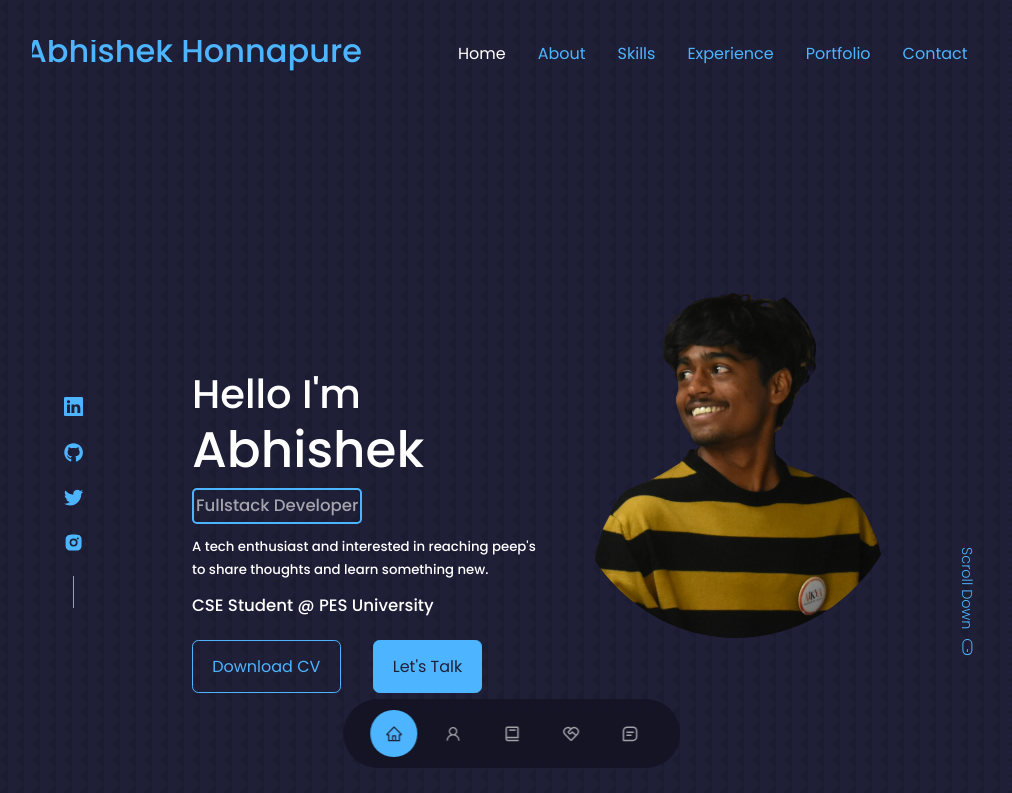
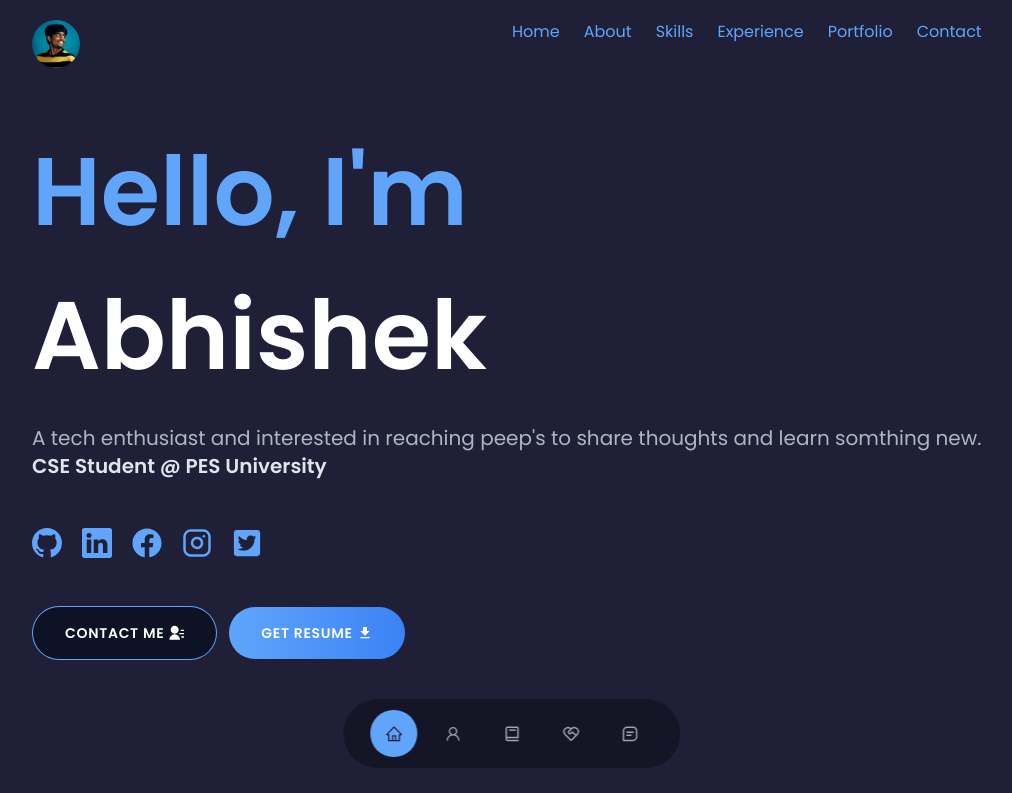
Before and after one commit to its-abhishek/AbhishekHonnapure, a React (Create React App) app: page / in a window 1280 px wide. Shown: the top 793 px of the page, without its empty margins (128-1140 px from the left). Built offline with nearby package versions, Linux system fonts and the light colour scheme.

Commit message:
feat: major changes

```diff
--- a/package.json
+++ b/package.json
@@ -43,5 +43,8 @@
       "last 1 firefox version",
       "last 1 safari version"
     ]
+  },
+  "devDependencies": {
+    "tailwindcss": "^3.4.4"
   }
 }
--- a/src/App.jsx
+++ b/src/App.jsx
@@ -1,18 +1,47 @@
-import React from 'react'
-import Header from './components/header/Header'
-import Nav from './components/nav/Nav'
-import About from './components/about/About'
-import Experience from './components/skills/Skills'
-import Services from './components/education/Education'
-import Portfolio from './components/portfolio/Portfolio'
-// import Events from './components/events/Events'
-import Contact from './components/contact/Contact'
-import Footer from './components/footer/Footer'
+import { useState, useEffect } from "react";
+import Header from "./components/header/Header";
+import Nav from "./components/nav/Nav";
+import About from "./components/about/About";
+import Experience from "./components/skills/Skills";
+import Services from "./components/education/Education";
+import Portfolio from "./components/portfolio/Portfolio";
+import Contact from "./components/contact/Contact";
+import Footer from "./components/footer/Footer";
 
 const App = () => {
+  const [currentPath, setCurrentPath] = useState(window.location.pathname);
+  console.log(currentPath)
+
+  const scrollToSection = (path, id, event) => {
+    event.preventDefault();
+    const section = document.getElementById(id);
+    if (section) {
+      if (id === "home") {
+        window.scrollTo({ top: 0, behavior: "smooth" });
+      } else {
+        section.scrollIntoView({ behavior: "smooth" });
+      }
+      window.history.pushState(null, "", path);
+      setCurrentPath(path);
+    }
+  };
+
+  useEffect(() => {
+    const handlePopState = () => {
+      setCurrentPath(window.location.pathname);
+    };
+
+    window.addEventListener("popstate", handlePopState);
+
+    return () => {
+      window.removeEventListener("popstate", handlePopState);
+    };
+  }, []);
+
   return (
     <>
       <Header />
+      {/* {currentPath !== "/" && currentPath !== "/home" && <Nav />} */}
       <Nav />
       <About />
       <Experience />
@@ -20,9 +49,9 @@ const App = () => {
       <Portfolio />
       {/* <Events /> */}
       <Contact />
-        <Footer />
+      <Footer currentPath={currentPath} scrollToSection={scrollToSection} />
     </>
-  )
-}
+  );
+};
 
-export default App
+export default App;
--- a/src/components/education/Education.jsx
+++ b/src/components/education/Education.jsx
@@ -7,7 +7,7 @@ import { HiBookOpen, HiOutlineBadgeCheck } from "react-icons/hi"
 
 const Services = () => {
   return (
-    <section id="services">
+    <section id="experience">
       <h5 data-aos="fade-down">My Qualifications & Experience</h5>
       <h2 data-aos="fade-down">Experience</h2>
 
--- a/src/components/header/Header.jsx
+++ b/src/components/header/Header.jsx
@@ -1,73 +1,14 @@
 import React from "react";
-import CTA from "./CTA";
 import "./header.css";
-import ME from "../../assets/me.png";
-import HeaderSocials from "./HeaderSocials";
-import { BsMouse } from "react-icons/bs";
+import HeaderLayput from "./HeaderLayput";
+import Navbar from "./Navbar";
 
 const Header = () => {
   return (
-    <header>
-      <div data-aos="zoom-in-down" className="container header__container">
-        <div className="header__navbar">
-          <ul className="permalinks">
-            <div className="header__main">
-              <h1>Abhishek Honnapure</h1>
-            </div>
-            <li>
-              <a href="#" className="active-link">
-                Home
-              </a>
-            </li>
-            <li>
-              <a href="#about">About</a>
-            </li>
-            <li>
-              <a href="#experience">Skills</a>
-            </li>
-            <li>
-              <a href="#services">Experience</a>
-            </li>
-            <li>
-              <a href="#portfolio">Portfolio</a>
-            </li>
-{/*             <li>
-              <a href="#testimonials">Awards</a>
-            </li> */}
-            <li>
-              <a href="#contact">Contact</a>
-            </li>
-          </ul>
-        </div>
-        <div className="header__container-text1">
-          <h1>Hello I'm</h1>
-        </div>
-        <div className="header__container-text2">
-          <h1>Abhishek</h1>
-        </div>
-        <div className="header__container-text3"> {/*data-aos="zoom-in-up"*/}
-          <h5 className="text-light" style={{ border: "2px solid #4db5ff", borderRadius: "5px", padding: "2px" }} >Fullstack Developer</h5>
-        </div>
-        <div className="header__container-text4">
-          <h5>
-            A tech enthusiast and interested in reaching peep's<br></br> to
-            share thoughts and learn something new.
-          </h5>
-        </div>
-        <div className="header__container-text5">
-          <h5>CSE Student @ PES University</h5>
-        </div>
-        <CTA />
-        <HeaderSocials />
-        <div className="me">
-          <img src={ME} alt="me" />
-        </div>
-        <a href="#contact" className="scroll__down">
-          Scroll Down
-          <BsMouse className="mouse__down" />
-        </a>
-      </div>
-    </header>
+    <div className="container">
+      <Navbar/>
+      <HeaderLayput/>
+    </div>
   );
 };
 
--- /dev/null
+++ b/src/components/header/HeaderLayput.jsx
@@ -0,0 +1,111 @@
+import React from "react";
+import { TypeAnimation } from "react-type-animation";
+import { personalData } from "../utils/data/personal-data";
+import { motion } from "framer-motion";
+import { BsGithub, BsLinkedin } from "react-icons/bs";
+import { FaFacebook, FaTwitterSquare } from "react-icons/fa";
+import { MdDownload } from "react-icons/md";
+import { RiContactsFill } from "react-icons/ri";
+import { FiInstagram } from 'react-icons/fi'
+
+const HeaderLayput = () => {
+  return (
+    <div className="grid grid-cols-1 sm:grid-cols-12 md:mt-8">
+      <motion.div
+        initial={{ opacity: 0, scale: 0.5 }}
+        animate={{ opacity: 1, scale: 1 }}
+        transition={{ duration: 0.5 }}
+        className="col-span-12 place-self-center text-center sm:text-left justify-self-start"
+      >
+        <div className="text-white mb-4 text-4xl sm:text-5xl lg:text-8xl lg:leading-normal font-extrabold">
+          <span className="text-transparent bg-clip-text bg-gradient-to-r from-primary-400 to-secondary-400">
+            Hello, I&apos;m{" "}
+          </span>
+          <br></br>
+          <TypeAnimation
+            sequence={[
+              "Abhishek",
+              1000,
+              "Web Developer",
+              1000,
+              "Programmer",
+              1000,
+            ]}
+            wrapper="span"
+            speed={50}
+            repeat={Infinity}
+          />
+        </div>
+        <p className="text-[#ADB7BE] text-base sm:text-lg mb-6 lg:text-xl">
+          A tech enthusiast and interested in reaching peep&apos;s to share
+          thoughts and learn somthing new.
+          <br />
+          <span className="text-[#dde6ec] font-bold">
+            {" "}
+            CSE Student @ PES University
+          </span>
+        </p>
+        <div className="my-12 flex items-center gap-5">
+          <a
+            href={personalData.github}
+            target="_blank"
+            className="transition-all text-secondary-400 hover:scale-125 duration-300"
+          >
+            <BsGithub size={30} />
+          </a>
+          <a
+            href={personalData.linkedIn}
+            target="_blank"
+            className="transition-all text-secondary-400 hover:scale-125 duration-300"
+          >
+            <BsLinkedin size={30} />
+          </a>
+          <alert
+            href={personalData.facebook}
+            target="_blank"
+            className="transition-all text-secondary-400 hover:scale-125 duration-300"
+          >
+            <FaFacebook size={30} />
+          </alert>
+          <a
+            href={personalData.instagram}
+            target="_blank"
+            className="transition-all text-secondary-400 hover:scale-125 duration-300"
+          >
+            <FiInstagram size={30} />
+          </a>
+          <a
+            href={personalData.twitter}
+            target="_blank"
+            className="transition-all text-secondary-400 hover:scale-125 duration-300"
+          >
+            <FaTwitterSquare size={30} />
+          </a>
+        </div>
+        <div className="flex items-center gap-3">
+          <a
+            href="#contact"
+            className="bg-gradient-to-r to-primary-400 from-secondary-400 p-[1px] rounded-full transition-all duration-300 hover:from-primary-500 hover:to-secondary-600"
+          >
+            <button className="px-3 text-xs md:px-8 py-3 md:py-4 bg-[#0d1224] rounded-full border-none text-center md:text-sm font-medium uppercase tracking-wider text-[#ffff] no-underline transition-all duration-200 ease-out  md:font-semibold flex items-center gap-1 hover:gap-3">
+              <span>Contact me</span>
+              <RiContactsFill size={16} />
+            </button>
+          </a>
+
+          <a
+            target="_blank"
+            className="flex items-center gap-1 hover:gap-3 rounded-full bg-gradient-to-r from-primary-400 to-secondary-500 px-3 md:px-8 py-3 md:py-4 text-center text-xs md:text-sm font-medium uppercase tracking-wider text-white no-underline transition-all duration-200 ease-out hover:text-white hover:no-underline md:font-semibold"
+            role="button"
+            href={personalData.resume}
+          >
+            <span>Get Resume</span>
+            <MdDownload size={16} />
+          </a>
+        </div>
+      </motion.div>
+    </div>
+  );
+};
+
+export default HeaderLayput;
--- /dev/null
+++ b/src/components/header/Navbar.jsx
@@ -0,0 +1,36 @@
+import React from "react";
+import { links } from "../utils/data/NavigationData";
+import logo from "../../assets/me-about.jpg";
+
+const Navbar = ({ currentPath, scrollToSection }) => {
+  return (
+    <div className="hidden md:block py-5">
+      <div className="grid grid-cols-2">
+        <div>
+          <a href="/">
+            <img src={logo} className="w-12 h-12 rounded-full" alt="Logo"></img>
+          </a>
+        </div>
+        <div>
+          <ul className="flex items-center flex-row gap-6 text-base">
+            {links.map((link) => (
+              <li key={link.id}>
+                <a
+                  href={link.path}
+                  className={`${
+                    currentPath === link.path ? "text-white" : ""
+                  } transition duration-300 ease-in-out hover:text-white`}
+                  onClick={(e) => scrollToSection(link.path, link.id, e)}
+                >
+                  {link.label}
+                </a>
+              </li>
+            ))}
+          </ul>
+        </div>
+      </div>
+    </div>
+  );
+};
+
+export default Navbar;
--- /dev/null
+++ b/src/components/utils/data/NavigationData.js
@@ -0,0 +1,8 @@
+export const links = [
+  { label: "Home", path: "/", id: "home" },
+  { label: "About", path: "/about", id: "about" },
+  { label: "Skills", path: "/skills", id: "skills" },
+  { label: "Experience", path: "/experience", id: "experience" },
+  { label: "Portfolio", path: "/portfolio", id: "portfolio" },
+  { label: "Contact", path: "/contact", id: "contact" },
+];
--- /dev/null
+++ b/src/components/utils/data/personal-data.js
@@ -0,0 +1,13 @@
+export const personalData = {
+  email: 'abhihonnapure@gmail.com',
+  phone: '+91 9019833847',
+  address: 'Bengaluru, Karnataka, India - 560100',
+  github: 'https://github.com/its-abhishek',
+  facebook: 'https://www.facebook.com/abhi.honnapure',
+  linkedIn: 'https://www.linkedin.com/in/abhishek-honnapure-547636232/',
+  twitter: 'https://twitter.com/AbhishekHonnap4',
+  instagram: 'https://www.instagram.com/abhishek_honnapure/',
+  leetcode: "https://leetcode.com/said3812/",
+  devUsername: "itsabhishek",
+  resume: "/Abhishek_Honnapure.pdf"
+}
--- a/src/index.css
+++ b/src/index.css
@@ -1,4 +1,7 @@
 @import url('https://fonts.googleapis.com/css2?family=Poppins:wght@300;400;500;600&display=swap');
+@tailwind base;
+@tailwind components;
+@tailwind utilities;
 
 * {
     margin: 0;
@@ -13,7 +16,7 @@
 :root {
     --color-bg: #1f1f38;
     --color-bg-variant: #2c2c6c;
-    --color-primary: #4db5ff;
+    --color-primary: #60A5FA;
     --color-primary-variant: rgba(77,181,255,0.4);
     --color-white: #fff;
     --color-light: rgba(255,255,255,0.6);
@@ -40,7 +43,7 @@ body {
     background: var(--color-bg);
     color: var(--color-white);
     line-height: 1.7;
-    background-image: url(../src/assets/bg-texture.png);
+    /* background-image: url(../src/assets/bg-texture.png); */
     overflow-x: hidden;
 }
 
```
Also changed, not shown: tailwind.config.js (added, +24 -0 lines), 2 other files (tests, documents, lock files or other folders). Lines whose indentation alone changed are shown as unchanged.
